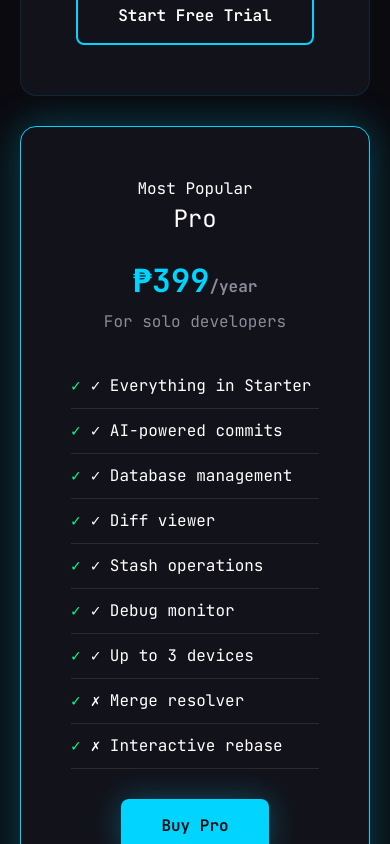
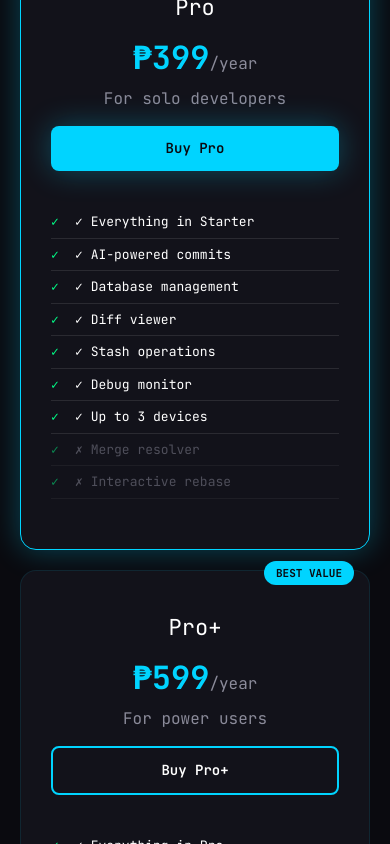
Before and after one commit to YEXIU21/Dev-X-Flow, a React (Vite) app in the folder devxflow-web/frontend/: page / in a window 390 px wide. Shown: the part 5300-6144 px from the top of the page. Built offline with nearby package versions, Linux system fonts and the light colour scheme.

Commit message:
Fix pricing page layout: buttons at top, same height, 4 cards in a row

```diff
--- a/devxflow-web/frontend/src/components/sections/PricingSection.tsx
+++ b/devxflow-web/frontend/src/components/sections/PricingSection.tsx
@@ -15,6 +15,9 @@ export function PricingSection() {
           <h3>Starter</h3>
           <div className="price">Free</div>
           <p style={{color: 'var(--text-secondary)'}}>30-day trial</p>
+          <div className="pricing-button-wrapper">
+            <Link to="/register" className="btn btn-secondary pricing-btn">Start Free Trial</Link>
+          </div>
           <ul className="pricing-features">
             <li>✓ Basic Git operations</li>
             <li>✓ Terminal access</li>
@@ -25,7 +28,6 @@ export function PricingSection() {
             <li className="feature-disabled">✗ Database tools</li>
             <li className="feature-disabled">✗ Merge resolver</li>
           </ul>
-          <Link to="/register" className="btn btn-secondary" style={{display: 'inline-block'}}>Start Free Trial</Link>
         </div>
 
         {/* Pro Tier */}
@@ -34,6 +36,9 @@ export function PricingSection() {
           <h3>Pro</h3>
           <div className="price">₱399<span className="price-period">/year</span></div>
           <p style={{color: 'var(--text-secondary)'}}>For solo developers</p>
+          <div className="pricing-button-wrapper">
+            <Link to="/payment?plan=pro" className="btn btn-primary pricing-btn">Buy Pro</Link>
+          </div>
           <ul className="pricing-features">
             <li>✓ Everything in Starter</li>
             <li>✓ AI-powered commits</li>
@@ -45,7 +50,6 @@ export function PricingSection() {
             <li className="feature-disabled">✗ Merge resolver</li>
             <li className="feature-disabled">✗ Interactive rebase</li>
           </ul>
-          <Link to="/payment?plan=pro" className="btn btn-primary" style={{display: 'inline-block'}}>Buy Pro</Link>
         </div>
 
         {/* Pro+ Tier */}
@@ -54,6 +58,9 @@ export function PricingSection() {
           <h3>Pro+</h3>
           <div className="price">₱599<span className="price-period">/year</span></div>
           <p style={{color: 'var(--text-secondary)'}}>For power users</p>
+          <div className="pricing-button-wrapper">
+            <Link to="/payment?plan=pro_plus" className="btn btn-secondary pricing-btn">Buy Pro+</Link>
+          </div>
           <ul className="pricing-features">
             <li>✓ Everything in Pro</li>
             <li>✓ Visual merge resolver</li>
@@ -64,7 +71,6 @@ export function PricingSection() {
             <li>✓ Up to 8 devices</li>
             <li>✓ Priority support</li>
           </ul>
-          <Link to="/payment?plan=pro_plus" className="btn btn-secondary" style={{display: 'inline-block'}}>Buy Pro+</Link>
         </div>
 
         {/* Teams Tier */}
@@ -73,6 +79,9 @@ export function PricingSection() {
           <h3>Teams</h3>
           <div className="price">₱1,999<span className="price-period">/year</span></div>
           <p style={{color: 'var(--text-secondary)'}}>Up to 10 members</p>
+          <div className="pricing-button-wrapper">
+            <Link to="/contact?plan=teams" className="btn btn-secondary pricing-btn">Contact Sales</Link>
+          </div>
           <ul className="pricing-features">
             <li>✓ Everything in Pro+</li>
             <li>✓ Unlimited devices per member</li>
@@ -84,7 +93,6 @@ export function PricingSection() {
             <li>✓ Dedicated support (4h)</li>
             <li>✓ Custom onboarding</li>
           </ul>
-          <Link to="/contact?plan=teams" className="btn btn-secondary" style={{display: 'inline-block'}}>Contact Sales</Link>
         </div>
       </div>
 
--- a/devxflow-web/frontend/src/index.css
+++ b/devxflow-web/frontend/src/index.css
@@ -816,37 +816,110 @@ body {
 
 .pricing-grid {
   display: grid;
-  grid-template-columns: repeat(auto-fit, minmax(300px, 1fr));
-  gap: 30px;
-  max-width: 1000px;
+  grid-template-columns: repeat(auto-fit, minmax(280px, 1fr));
+  gap: 20px;
+  max-width: 1200px;
   margin: 0 auto;
+}
+
+.pricing-grid.four-cards {
+  grid-template-columns: repeat(4, 1fr);
+  max-width: 1400px;
+}
+
+@media (max-width: 1200px) {
+  .pricing-grid.four-cards {
+    grid-template-columns: repeat(2, 1fr);
+  }
+}
+
+@media (max-width: 768px) {
+  .pricing-grid,
+  .pricing-grid.four-cards {
+    grid-template-columns: 1fr;
+  }
 }
 
 .pricing-card {
   background: var(--bg-secondary);
-  padding: 50px;
+  padding: 30px;
   border-radius: 16px;
   text-align: center;
   border: 1px solid rgba(0, 212, 255, 0.1);
   transition: all 0.3s;
+  position: relative;
+  display: flex;
+  flex-direction: column;
+  height: 100%;
+}
+
+.pricing-card h3 {
+  font-size: 22px;
+  margin-bottom: 10px;
+  margin-top: 10px;
+}
+
+.pricing-button-wrapper {
+  margin: 15px 0;
+  min-height: 44px;
+  display: flex;
+  align-items: center;
+  justify-content: center;
+}
+
+.pricing-btn {
+  width: 100%;
+  padding: 12px 20px;
+  font-size: 14px;
+  font-weight: 600;
+  text-align: center;
+  white-space: nowrap;
+}
+
+.pricing-features {
+  list-style: none;
+  margin: 0;
+  margin-top: 10px;
+  text-align: left;
+  font-size: 13px;
+  flex: 1;
 }
 
 .pricing-card.featured {
   border-color: var(--accent);
-  box-shadow: 0 0 40px var(--accent-glow);
-  transform: scale(1.05);
-}
-
-.pricing-card h3 {
-  font-size: 24px;
-  margin-bottom: 20px;
+  box-shadow: 0 0 30px var(--accent-glow);
+  transform: scale(1.02);
 }
 
 .price {
-  font-size: 56px;
+  font-size: 42px;
   font-weight: 700;
   color: var(--accent);
-  margin-bottom: 10px;
+  margin-bottom: 5px;
+}
+
+.price-period {
+  font-size: 14px;
+  color: var(--text-secondary);
+  font-weight: 400;
+}
+
+.pricing-badge {
+  position: absolute;
+  top: -10px;
+  right: 15px;
+  background: var(--accent);
+  color: var(--bg-primary);
+  padding: 4px 12px;
+  border-radius: 20px;
+  font-size: 11px;
+  font-weight: 700;
+  text-transform: uppercase;
+}
+
+.pricing-badge.popular {
+  background: #ffd700;
+  color: #000;
 }
 
 .price span {
@@ -856,22 +929,29 @@ body {
 
 .pricing-features {
   list-style: none;
-  margin: 30px 0;
+  margin: 20px 0;
   text-align: left;
+  font-size: 13px;
 }
 
 .pricing-features li {
-  padding: 10px 0;
+  padding: 6px 0;
   border-bottom: 1px solid rgba(255,255,255,0.1);
   display: flex;
   align-items: center;
-  gap: 10px;
+  gap: 8px;
+}
+
+.pricing-features li.feature-disabled {
+  color: var(--text-secondary);
+  opacity: 0.5;
 }
 
 .pricing-features li::before {
   content: '✓';
   color: var(--success);
   font-weight: bold;
+  min-width: 16px;
 }
 
 /* Footer */
```
